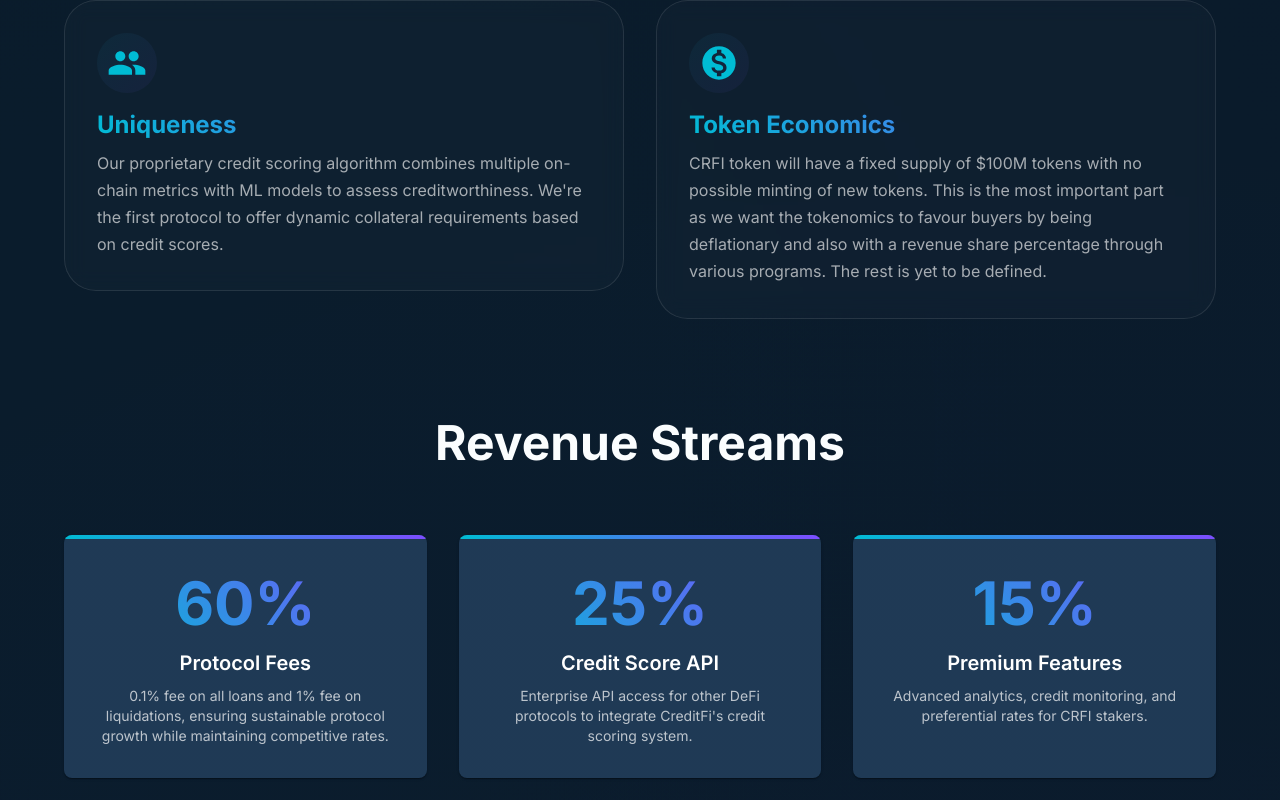
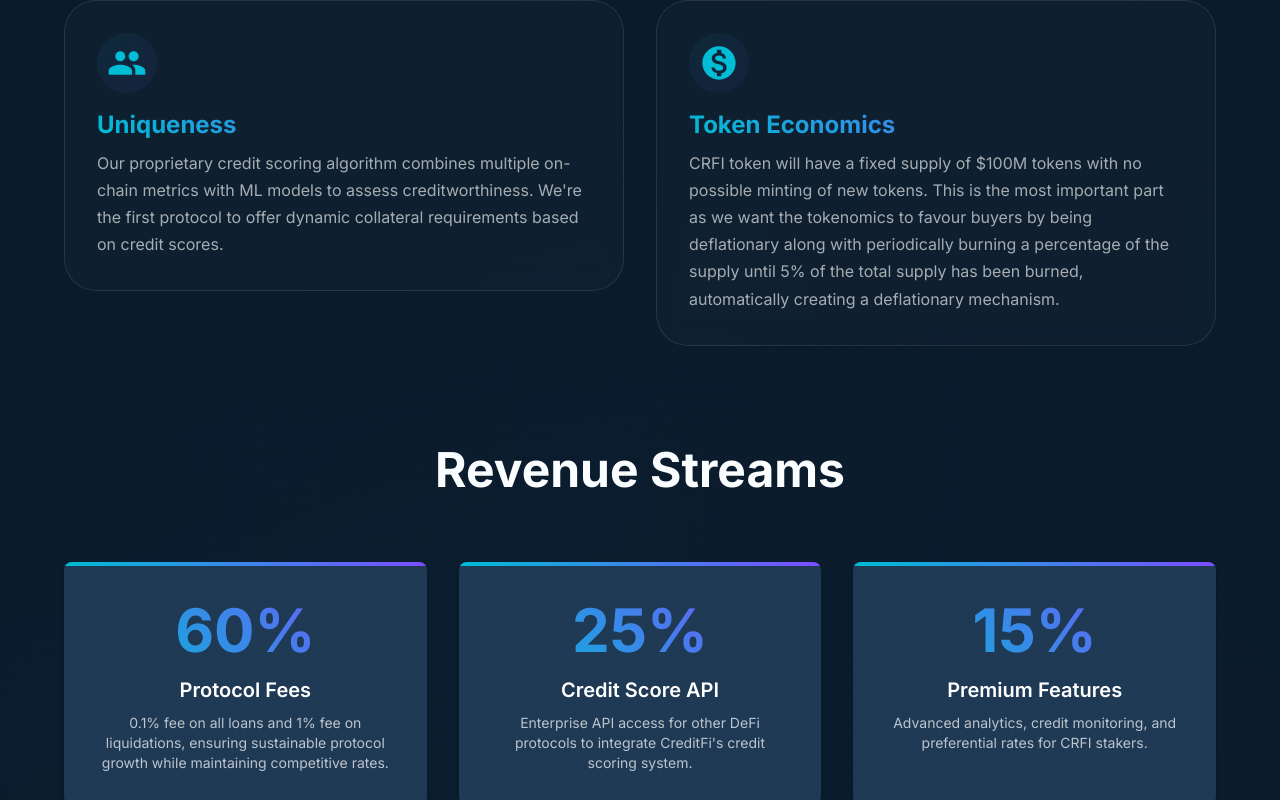
Before and after one commit to alefly28/CreditFi, a React (Create React App) app in the folder creditfi-frontend/: page / in a window 1280 px wide. Shown: the part 2672-3472 px from the top of the page. Built offline with nearby package versions, Linux system fonts and the light colour scheme; what @web3-react/core would draw is missing.

Commit message:
Update Home.js

```diff
--- a/creditfi-frontend/src/pages/Home.js
+++ b/creditfi-frontend/src/pages/Home.js
@@ -90,7 +90,7 @@ const Home = () => {
     },
     {
       title: 'Token Economics',
-      content: 'CRFI token will have a fixed supply of $100M tokens with no possible minting of new tokens. This is the most important part as we want the tokenomics to favour buyers by being deflationary and also with a revenue share percentage through various programs. The rest is yet to be defined.',
+      content: 'CRFI token will have a fixed supply of $100M tokens with no possible minting of new tokens. This is the most important part as we want the tokenomics to favour buyers by being deflationary along with periodically burning a percentage of the supply until 5% of the total supply has been burned, automatically creating a deflationary mechanism.',
       icon: <MonetizationOnIcon sx={{ fontSize: 40 }} />
     }
   ];
```
